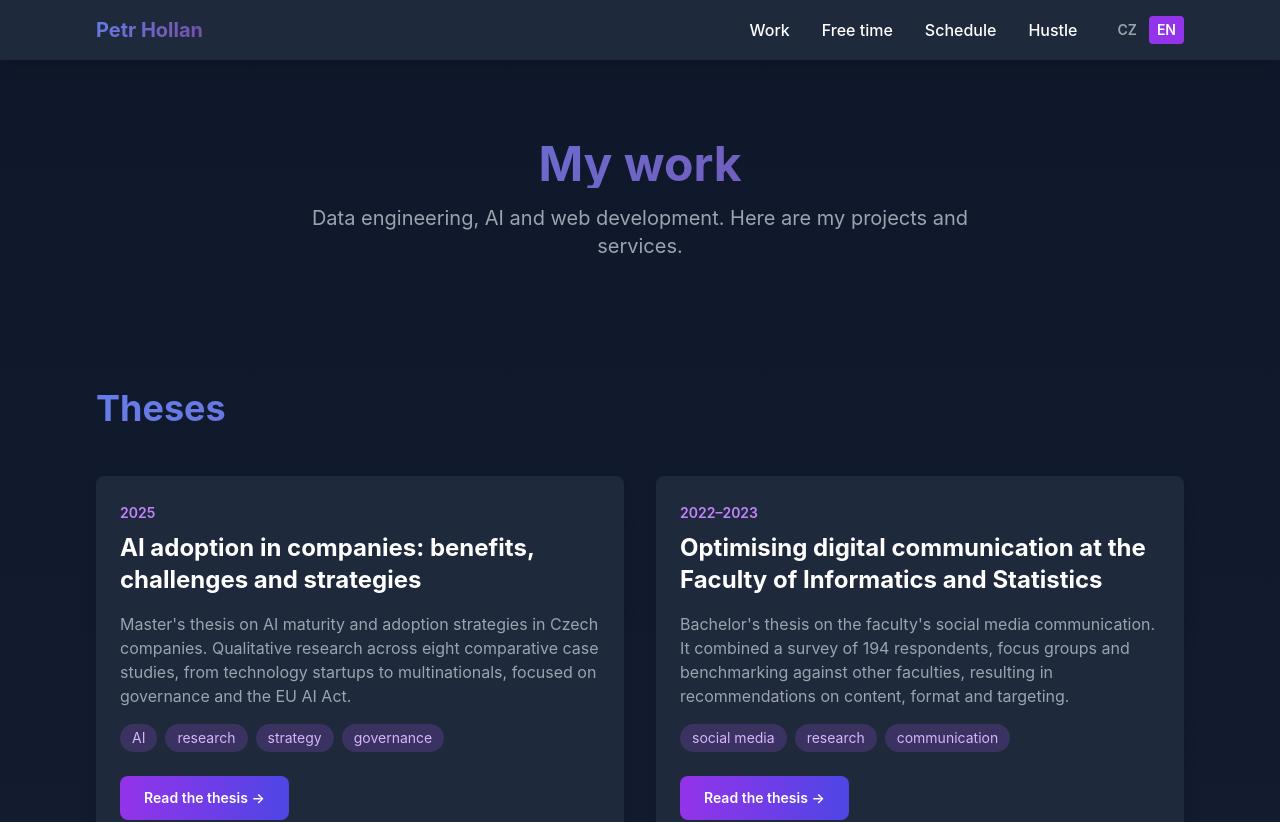
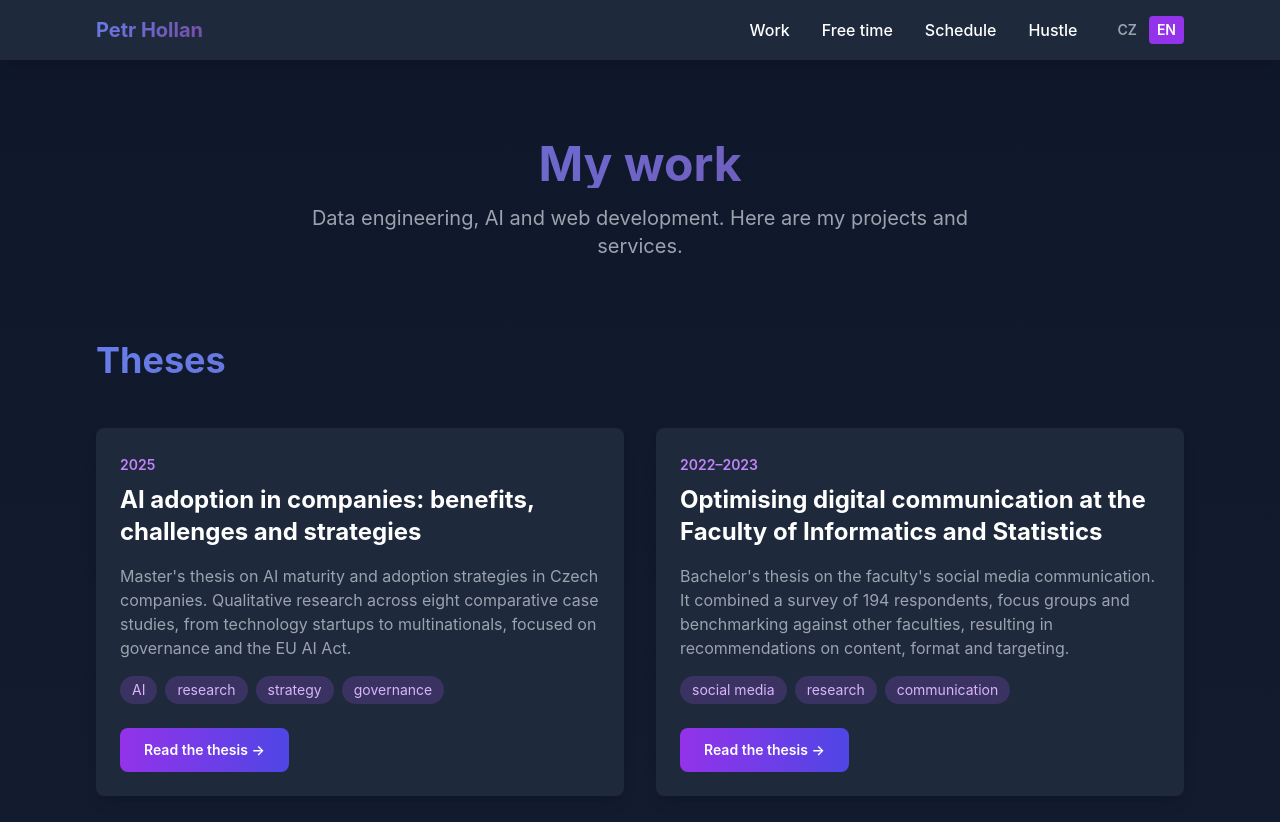
Before and after one commit to petrhollan22/petr-portfolio, a Next.js app: page /en/work in a window 1280 px wide. Shown: the top 822 px of the page. Built offline with nearby package versions, Linux system fonts and the light colour scheme.

Commit message:
Adjust work page spacing

```diff
--- a/app/[locale]/work/page.tsx
+++ b/app/[locale]/work/page.tsx
@@ -13,7 +13,7 @@ export default function WorkPage() {
 
   return (
     <div className="bg-gradient-to-b from-primary to-secondary">
-      <section className="container py-20 text-center">
+      <section className="container pt-20 pb-4 text-center">
         <h1 className="text-5xl font-bold mb-4 gradient-text">{t('title')}</h1>
         <p className="text-xl text-gray-400 max-w-2xl mx-auto">{t('lead')}</p>
       </section>
@@ -26,7 +26,7 @@ export default function WorkPage() {
         if (items.length === 0) return null;
 
         return (
-          <section key={cat} className="container py-12">
+          <section key={cat} className="container pt-16 pb-12">
             <h2 className="section-title">
               {cat === 'thesis' ? t('thesesTitle') : t('competitionsTitle')}
             </h2>
```
